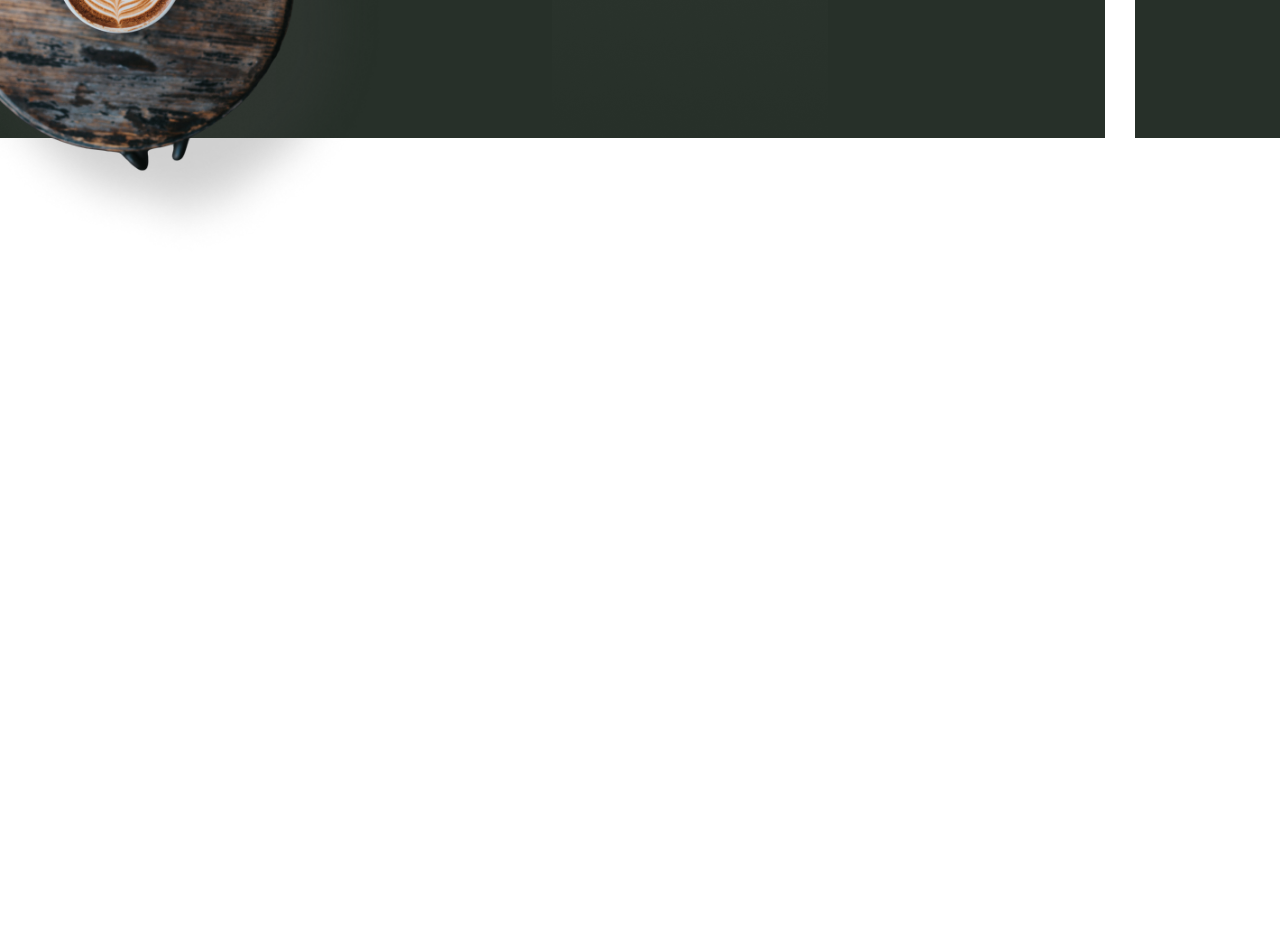
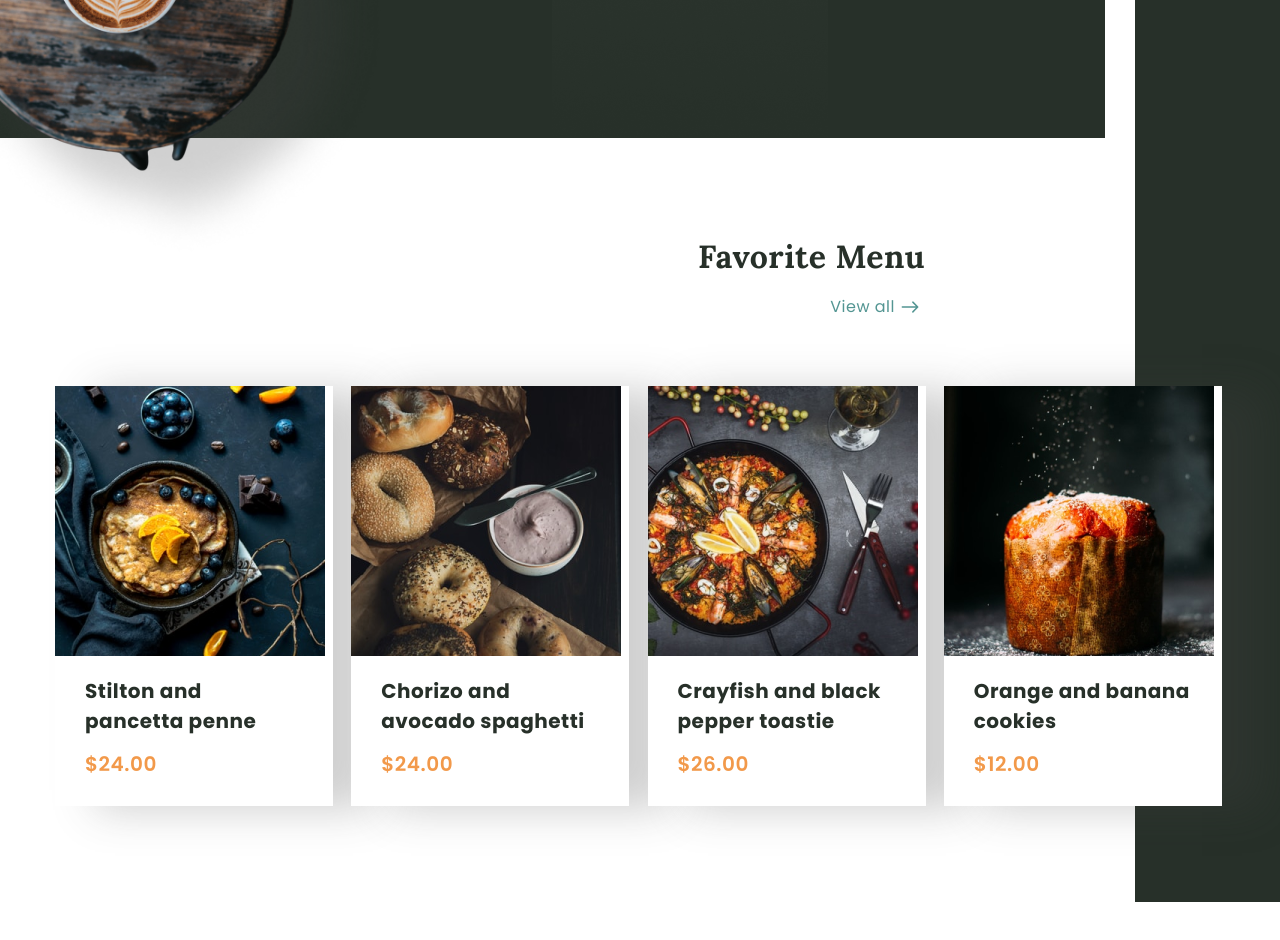
Before and after one commit to Abirelbahri/restaurantreservation, a Next.js app: page / in a window 1280 px wide. Shown: the part 960-1900 px from the top of the page. Built offline with nearby package versions, Linux system fonts and the light colour scheme.

Commit message:
menu section done

```diff
--- a/app/page.jsx
+++ b/app/page.jsx
@@ -1,5 +1,6 @@
 import Header from "@/components/Header";
 import Hero from "@/components/Hero";
+import Menu from "@/components/Menu";
 import StyleGuide from "@/components/StyleGuide";
 
 export default function Home() {
@@ -7,6 +8,7 @@
     <main className="w-full max-w-[1440px] bg-white mx-auto overflow-hidden ">
     <Header/>
     <Hero />
+    <Menu />
       {/* <StyleGuide /> */}
     <div className="h-[4000px]"></div>
     </main>
--- /dev/null
+++ b/components/Menu.jsx
@@ -0,0 +1,95 @@
+"use client";
+import Image from "next/image";
+import Link from "next/link";
+import { IoIosArrowRoundForward } from "react-icons/io";
+import { motion } from "framer-motion";
+import { fadeIn } from "../variants";
+
+const menu = [
+  {
+    img: "/menu/item-1.png",
+    title: "Stilton and pancetta penne",
+    price: "$24.00",
+  },
+  {
+    img: "/menu/item-2.png",
+    title: "Chorizo and avocado spaghetti",
+    price: "$24.00",
+  },
+  {
+    img: "/menu/item-3.png",
+    title: "Crayfish and black pepper toastie",
+    price: "$26.00",
+  },
+  {
+    img: "/menu/item-4.png",
+    title: "Orange and banana cookies",
+    price: "$12.00",
+  },
+];
+
+const Menu = () => {
+  return (
+    <section className="relative py-12 xl:py-24 bg-menu" id="menu">
+      <div className="container mx-auto">
+        <motion.div
+          variants={fadeIn("left", 0.3)}
+          initial="hidden"
+          whileInView={"show"}
+          viewport={{ once: false, amount: 0.2 }}
+          className="max-w-[570px] mx-auto text-center xl:text-right"
+        >
+          <h2 className="mb-3">Favorite Menu</h2>
+          <Link
+            href="/"
+            className="text-green justify-center flex xl:justify-end items-center mb-16"
+          >
+            View all
+            <IoIosArrowRoundForward className="text-3xl" />
+          </Link>
+        </motion.div>
+        <motion.div
+          variants={fadeIn("up", 0.4)}
+          initial="hidden"
+          whileInView={"show"}
+          viewport={{ once: false, amount: 0.2 }}
+          className="grid grid-cols-1 gap-[38px] md:grid-cols-3 md:gap-[15px] xl:grid-cols-4"
+        >
+          {menu.map((item, index) => {
+            return (
+              <div
+                key={index}
+                className="max-w-[278px] bg-white shadow-primary mx-auto xl:mx-0 group"
+              >
+                {/* image */}
+                <div className="overflow-hidden">
+                  <Image
+                    src={item.img}
+                    width={270}
+                    height={270}
+                    alt=""
+                    className="group-hover:scale-110 transition-all duration-300"
+                  />
+                </div>
+
+                {/* title and price */}
+                <div className="pt-[20px] pb-[28px] px-[30px]">
+                  <Link href="/">
+                    <h3 className="font-poppins text-black mb-[14px]">
+                      {item.title}
+                    </h3>
+                  </Link>
+                  <div className="text-xl font-poppins font-semibold text-orange">
+                    {item.price}
+                  </div>
+                </div>
+              </div>
+            );
+          })}
+        </motion.div>
+      </div>
+    </section>
+  );
+};
+
+export default Menu;
```
